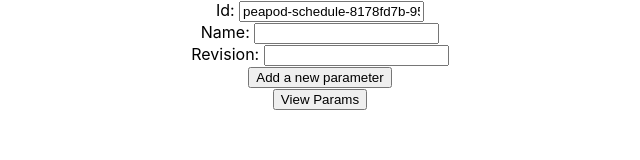
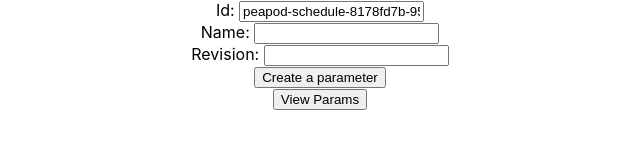
Before and after one commit to PeaPodTechnologies/schedule, a React (Create React App) app: page / in a window 1280 px wide. Shown: the top 160 px of the page, without its empty margins (320-960 px from the left). Built offline with nearby package versions, Linux system fonts and the light colour scheme.

Commit message:
replaced AddParameter with CreateButton

```diff
--- a/src/molecules/AddParameter.tsx
+++ /dev/null
@@ -1,27 +0,0 @@
-import { FC } from 'react';
-
-type AddParameterProps = {
-	addParameter(): void;
-};
-
-/**
- * this object's purpose is to add another entry into the ScheduleBuilder's
- * ParameterBlock array.
- *
- * this object is stateless and has one purpose, its function is to
- * add a new ParameterBlock into the parent object.
- * in this case, it's the ScheduleBuilder
- */
-const AddParameter: FC<AddParameterProps> = props => {
-	return (
-		<button
-			onClick={() => {
-				props.addParameter();
-			}}
-		>
-			Add a new parameter
-		</button>
-	);
-};
-
-export default AddParameter;
--- a/src/pages/ScheduleBuilder.tsx
+++ b/src/pages/ScheduleBuilder.tsx
@@ -1,11 +1,11 @@
 import { FC, useState } from 'react';
 import './ScheduleBuilder.css';
 import InputBlock from '../atoms/InputBlock';
-import AddParameter from '../molecules/AddParameter';
 import ParameterBlock from '../molecules/ParameterBlock';
 import { v4 as uuid } from 'uuid';
 import { PhaseTypes } from '../atoms/types';
 import { PEAPODAPI_REVISION, EnvironmentSchedule, SchedulePhase } from '@peapodtech/types';
+import CreateButton from '../molecules/CreateButton';
 
 type ScheduleBuilderProps = {};
 
@@ -85,8 +85,9 @@ const ScheduleBuilder: FC<ScheduleBuilderProps> = _ => {
 			<InputBlock readonly={true} label="revision" onBlur={() => null}></InputBlock>
 
 			{/* the purpose of this is to add a new entry into the parameterblock array */}
-			<AddParameter
-				addParameter={() => {
+			<CreateButton
+				text="create a parameter"
+				callback={() => {
 					// generating a new id for each parameter until it is user defined
 					let parameterEntry = uuid();
 					setSchedule(old => {
```
